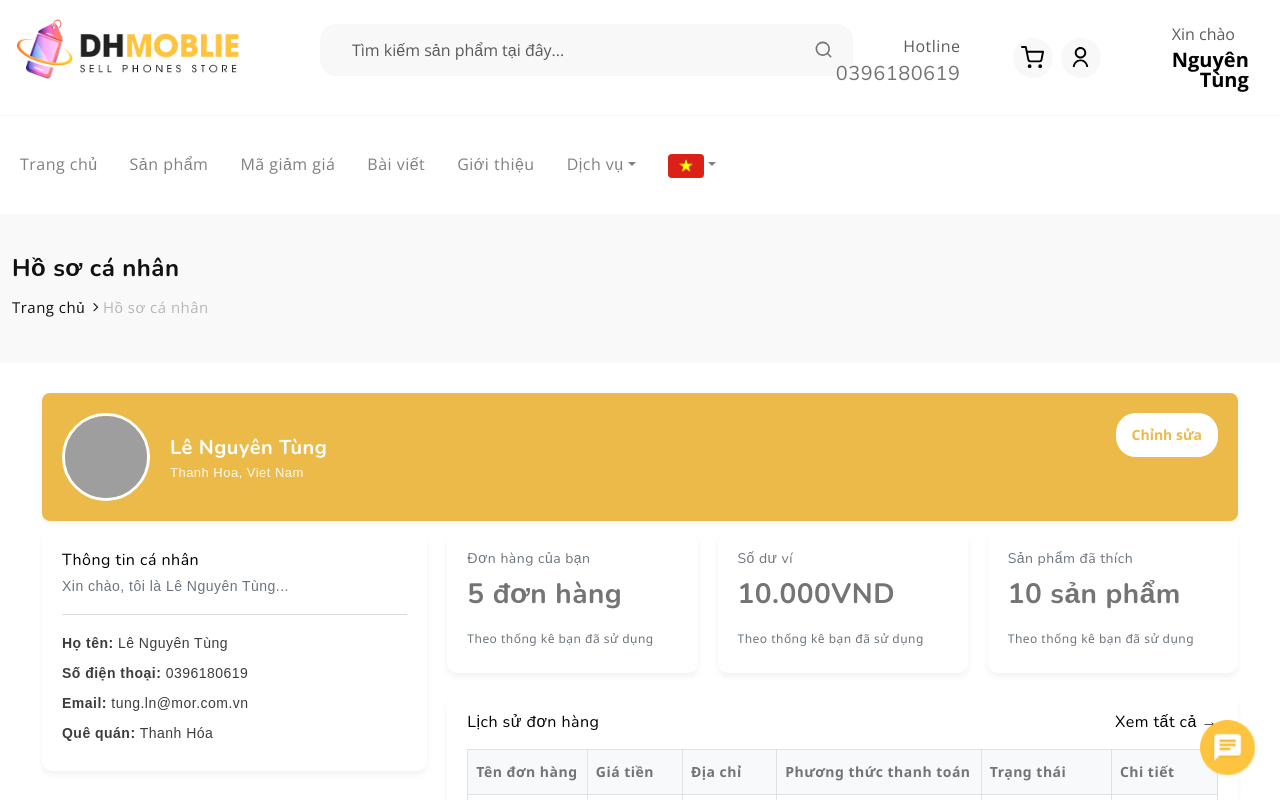
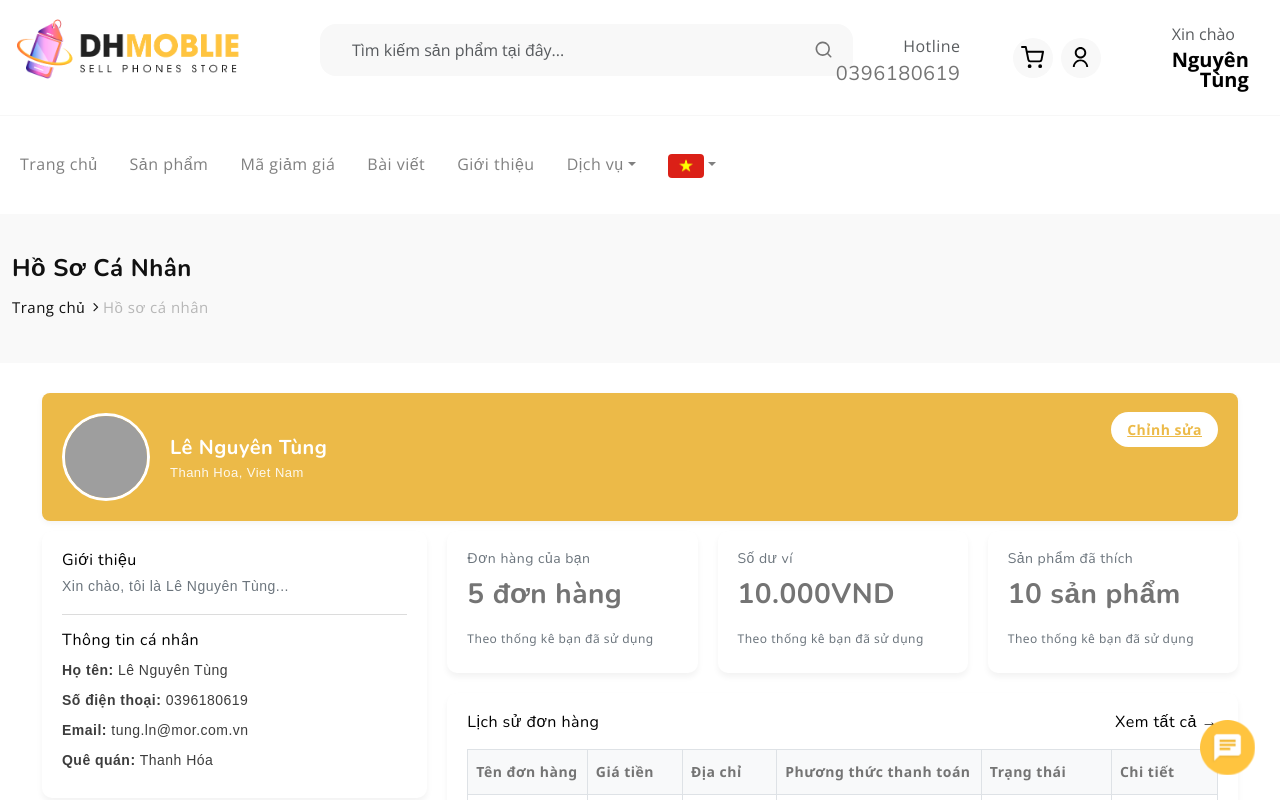
Before and after one commit to chapilcheapz/dhmobile-website, a React (Vite) app in the folder frontend/: page /profile in a window 1280 px wide. Shown: the top 800 px of the page. Built offline with nearby package versions, Linux system fonts and the light colour scheme; grey boxes are pictures that could not be loaded.

Commit message:
Update: Change the link text from 'Personal Profile' to 'Edit Profile'

```diff
--- a/frontend/src/pages/Profile.jsx
+++ b/frontend/src/pages/Profile.jsx
@@ -103,7 +103,7 @@ const Profile = () => {
           <div className="row">
             <div className="col-lg-12">
               <div className="breadcrumb__text">
-                <h4>Hồ sơ cá nhân</h4>
+                <h4>Hồ Sơ Cá Nhân</h4>
                 <div className="breadcrumb__links">
                   <Link style={{ textDecoration: "none" }} to={"/"}>
                     Trang chủ
@@ -136,10 +136,10 @@ const Profile = () => {
                   </div>
                   <div className="profile-col-half">
                     <div className="profile-edit-wrapper">
-                      <button type="button" className="profile-btn-edit">
+                      <Link to={"/edit-profile"} className="profile-btn-edit">
                         <i className="mdi mdi-account-settings-variant" />
                         Chỉnh sửa
-                      </button>
+                      </Link>
                     </div>
                   </div>
                 </div>
@@ -150,12 +150,13 @@ const Profile = () => {
           <div className="profile-row">
             <div className="profile-col-4">
               <div className="profile-card">
-                <h4 className="profile-title">Thông tin cá nhân</h4>
+                <h4 className="profile-title">Giới thiệu</h4>
                 <div className="profile-body">
                   <p className="profile-description">
                     Xin chào, tôi là Lê Nguyên Tùng...
                   </p>
                   <hr />
+                  <h4 className="profile-title mb-2">Thông tin cá nhân</h4>
                   <div className="profile-info-list">
                     {personalInformations.map((personalInformation) => (
                       <p key={personalInformation.id}>
```
